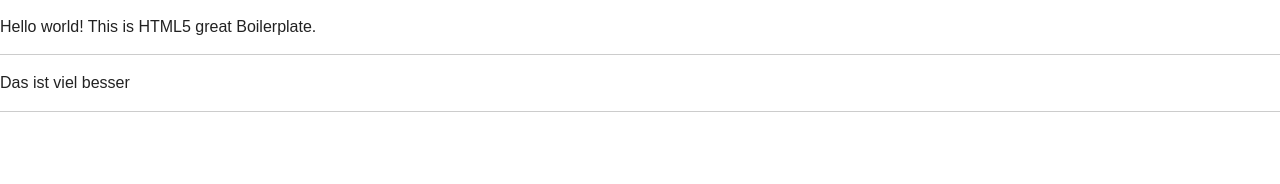
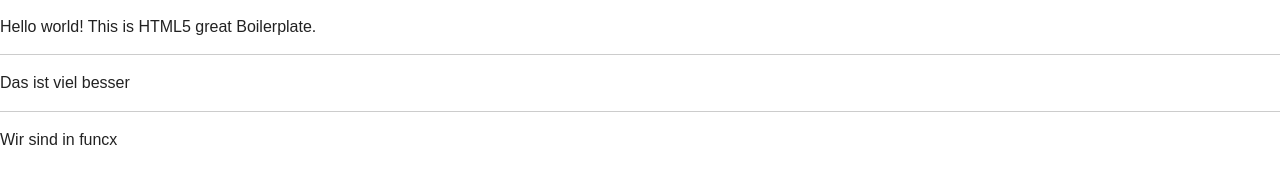
Before and after one commit to MasoLinguist/WebStorm-Playground, a website: page src/index.html in a window 1280 px wide. Drawn offline with nearby package versions, Linux system fonts and the light colour scheme; files that its build step writes are made by us from their sources.

Commit message:
change one --> func_x

```diff
--- a/src/index.html
+++ b/src/index.html
@@ -24,6 +24,7 @@
         <hr>
         <p>Das ist viel besser</p>
         <hr>
+        <p>Wir sind in funcx</p>
 
         <script src="https://ajax.googleapis.com/ajax/libs/jquery/{{JQUERY_VERSION}}/jquery.min.js"></script>
         <script>window.jQuery || document.write('<script src="js/vendor/jquery-{{JQUERY_VERSION}}.min.js"><\/script>')</script>
```
